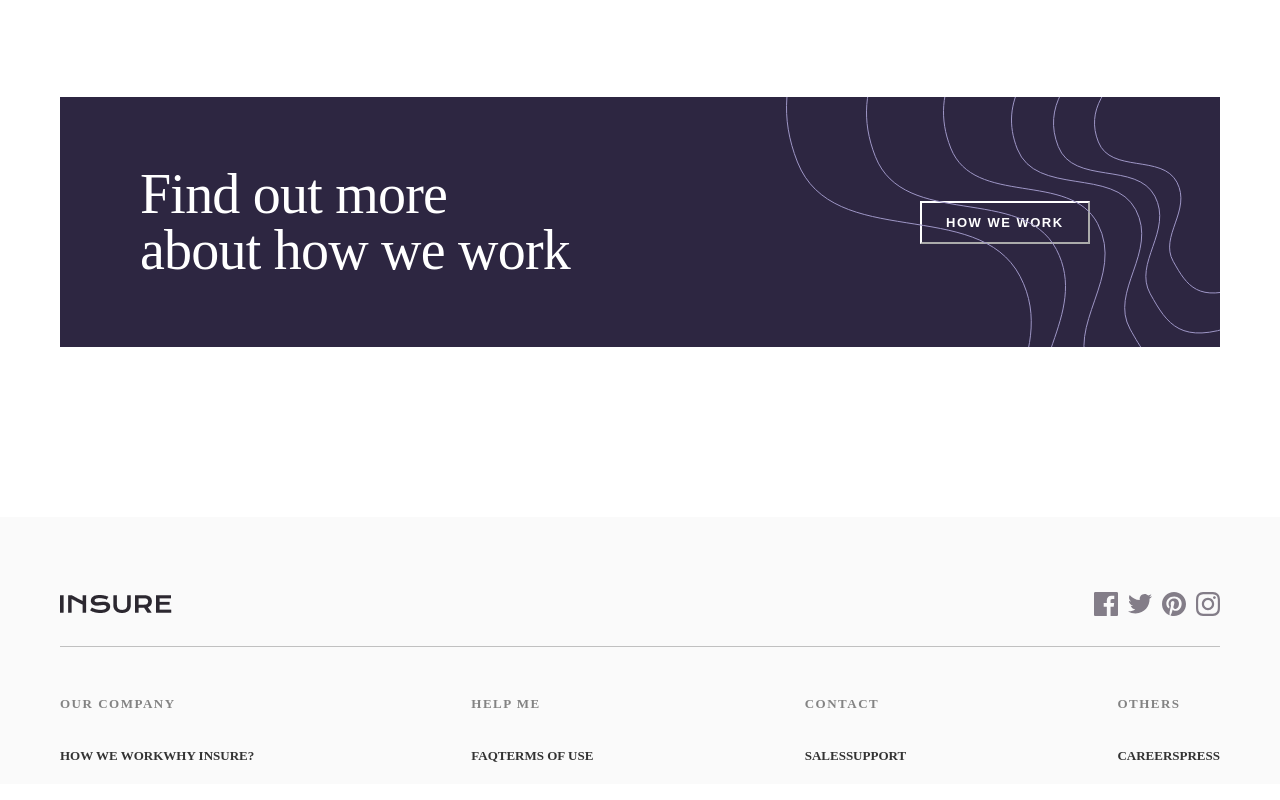
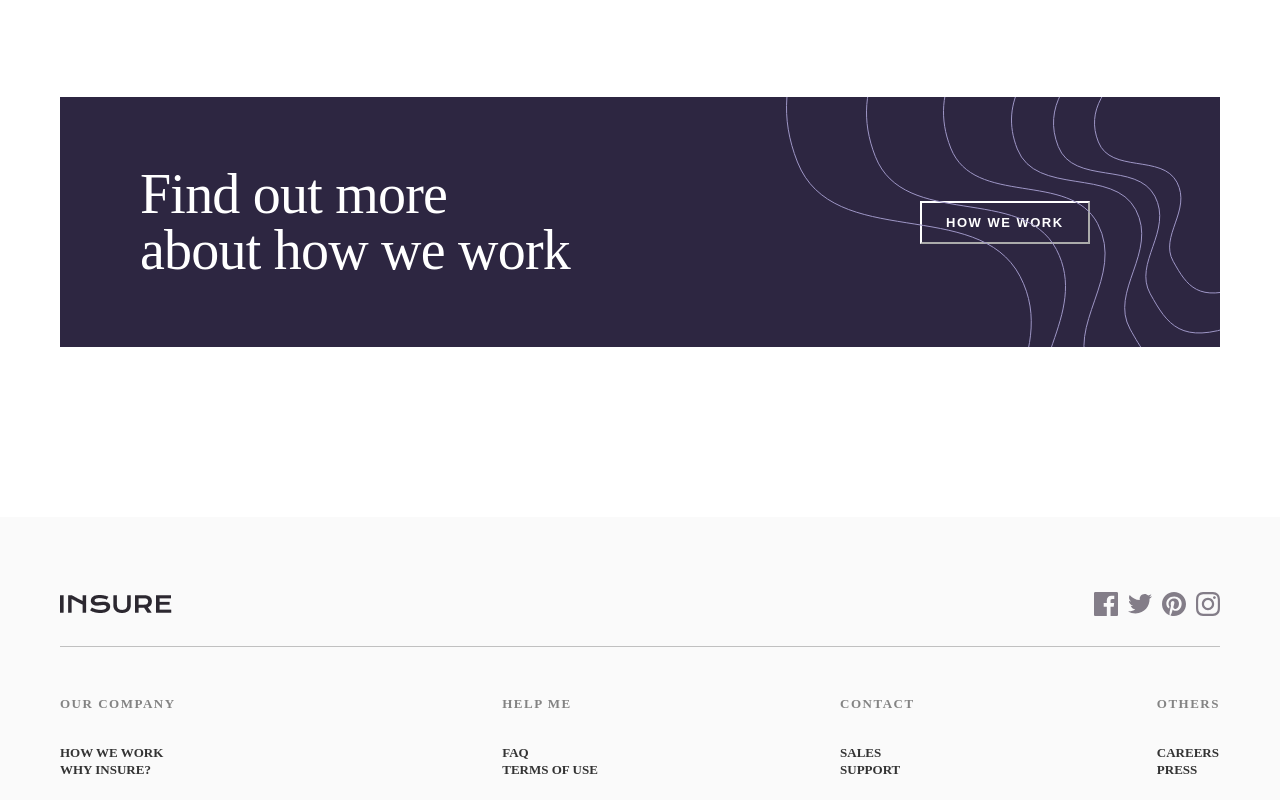
Before and after one commit to umida17/react.js-2-loyiham, a React (Vite) app: page / in a window 1280 px wide. Shown: the part 1515-2315 px from the top of the page. Built offline with nearby package versions, Linux system fonts and the light colour scheme.

Commit message:
ocompany

```diff
--- a/src/Companets/footer/footer.css
+++ b/src/Companets/footer/footer.css
@@ -39,3 +39,7 @@ h2{
     color: #838383;
     margin-bottom: 36px;
 }
+
+a{
+    display: flex;
+}
```
